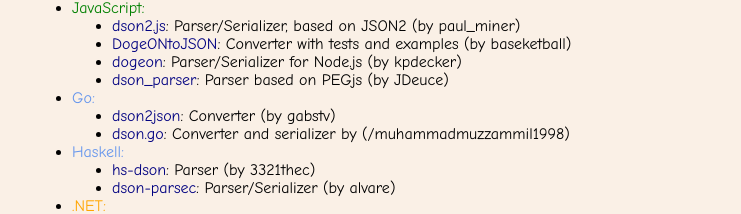
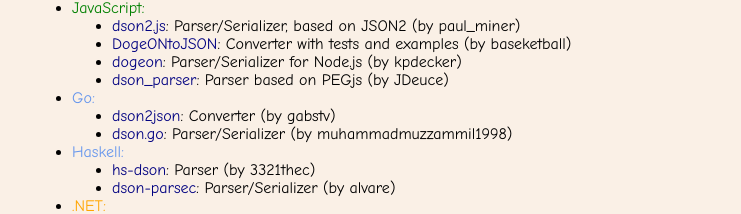
Before and after one commit to dogescript/DSON, a plain HTML site: page index-si.html in a window 1280 px wide. Shown: the part 2537-2751 px from the top of the page, without its empty margins (40-781 px from the left). Drawn offline with Linux system fonts and the light colour scheme.

Commit message:
Update index-si.html
https://github.com/dogescript/DSON/pull/19#issuecomment-426468639

```diff
--- a/index-si.html
+++ b/index-si.html
@@ -243,7 +243,7 @@ pre {
     <span style="color: cornflowerblue;">Go:</span>
     <ul>
       <li><a href="https://github.com/gabstv/dson2json">dson2json</a>: Converter (by gabstv)</li>
-      <li><a href="https://github.com/muhammadmuzzammil1998/dsongo">dson.go</a>: Converter and serializer by (/muhammadmuzzammil1998)</li>
+      <li><a href="https://github.com/muhammadmuzzammil1998/dsongo">dson.go</a>: Parser/Serializer (by muhammadmuzzammil1998)</li>
     </ul>
   </li>
   <li>
```
